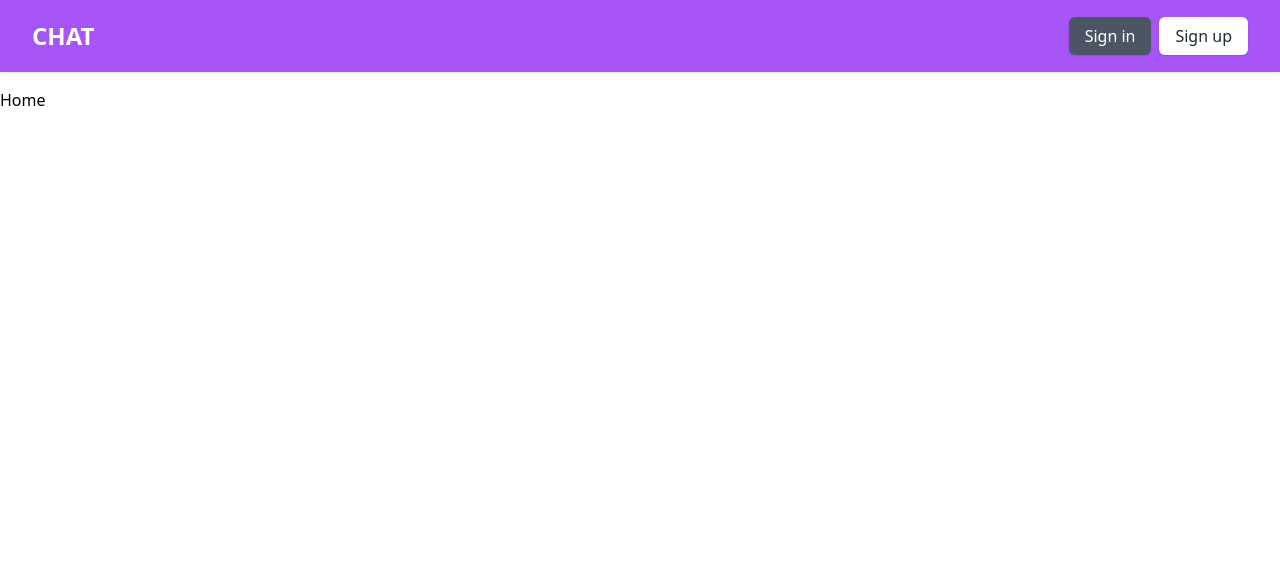
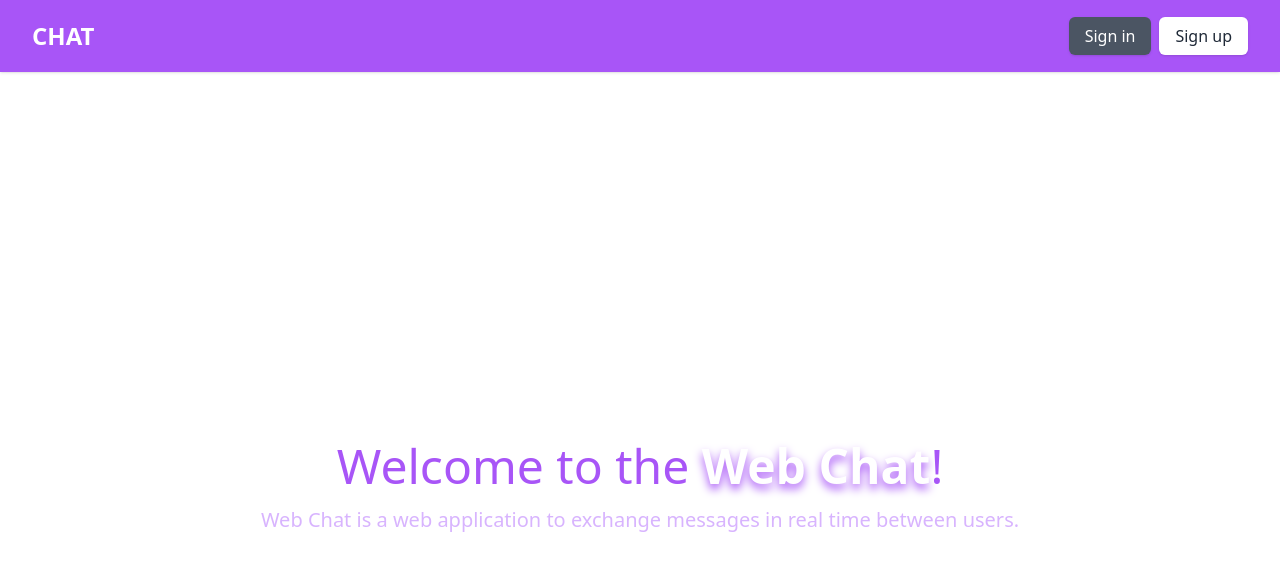
Before and after one commit to shunny2/web-chat, a React (Create React App) app: page / in a window 1280 px wide. Shown: the top 570 px of the page. Built offline with nearby package versions, Linux system fonts and the light colour scheme; no server answers.

Commit message:
refactor: updating home page

```diff
--- a/src/pages/Home/index.tsx
+++ b/src/pages/Home/index.tsx
@@ -1,5 +1,11 @@
 export const Home = () => {
     return (
-        <div >Home</div>
+        <div className="flex flex-col gap-4 items-center md:justify-center w-screen h-screen">
+            <h1 className="text-4xl md:text-5xl text-center text-purple-500">Welcome to the <strong className="text-white drop-shadow-[0_5px_5px_rgba(168,85,247,1)] shadow-purple-500">Web Chat</strong>!</h1>
+
+            <span className="text-lg md:text-xl text-purple-300 text-center">
+                Web Chat is a web application to exchange messages in real time between users.
+            </span>
+        </div>
     )
 };
```
